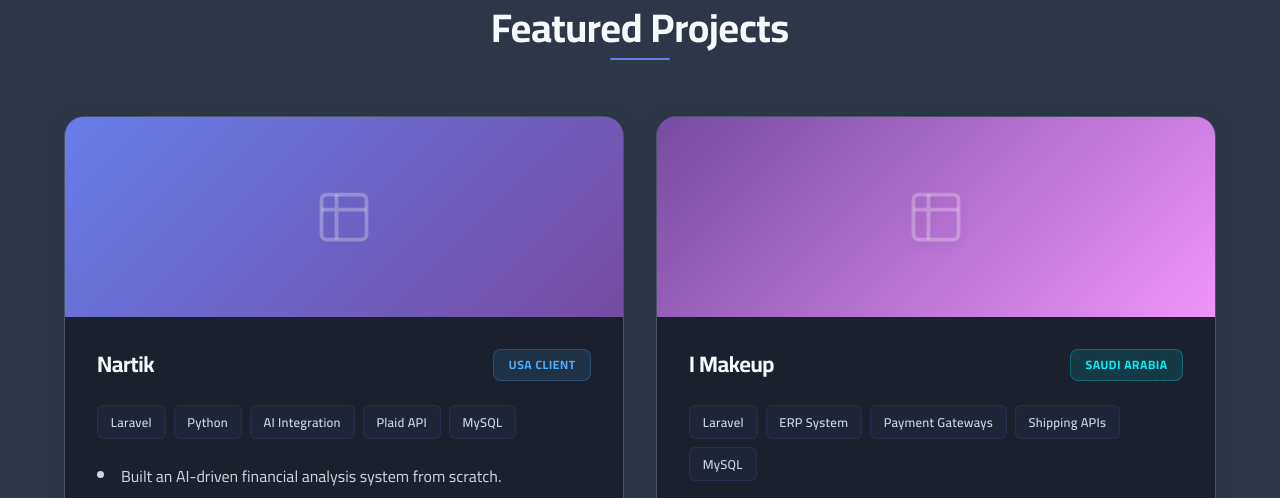
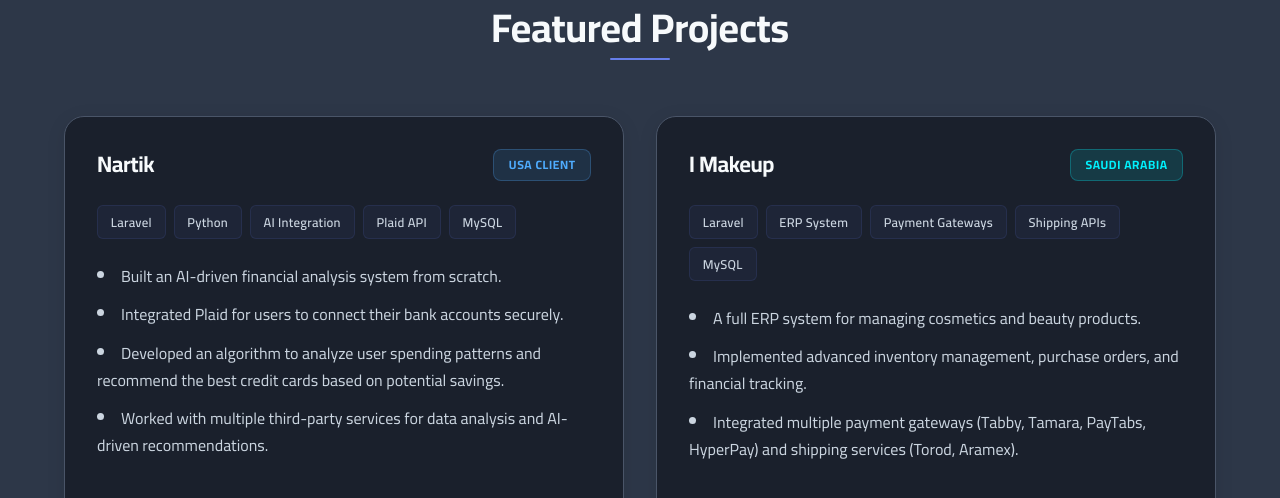
Before and after one commit to Zienab-Khaled/zienab-portfolio, a website built with Vite: page index.html in a window 1280 px wide. Shown: the part 3590-4088 px from the top of the page. Built offline with nearby package versions, Linux system fonts and the light colour scheme.

```diff
--- a/src/main.ts
+++ b/src/main.ts
@@ -453,14 +453,6 @@
         <div class="projects-grid">
           ${portfolioData.projects.map((project, index) => `
             <div class="project-card" data-aos="zoom-in" data-aos-delay="${index * 100}" data-project-index="${index}">
-              <div class="project-image">
-                <div class="project-image-placeholder" style="background: linear-gradient(135deg, ${['#667eea', '#764ba2', '#f093fb', '#4facfe', '#00f2fe'][index % 5]} 0%, ${['#764ba2', '#f093fb', '#4facfe', '#00f2fe', '#667eea'][index % 5]} 100%);">
-                  <svg viewBox="0 0 24 24" fill="none" stroke="rgba(255,255,255,0.3)" stroke-width="1.5">
-                    <rect x="3" y="3" width="18" height="18" rx="2"/>
-                    <path d="M3 9h18M9 3v18"/>
-                  </svg>
-                </div>
-              </div>
               <div class="project-header">
                 <h3>${project.name}</h3>
                 <span class="project-type project-type-${project.type.toLowerCase().replace(/\s+/g, '-').replace(/[^a-z0-9-]/g, '')}">${project.type}</span>
--- a/src/style.css
+++ b/src/style.css
@@ -1980,61 +1980,7 @@
   border-color: rgba(102, 126, 234, 0.25);
 }
 
-.project-image {
-  width: 100%;
-  height: 200px;
-  overflow: hidden;
-  position: relative;
-  background: linear-gradient(135deg,
-    rgba(102, 126, 234, 0.7) 0%,
-    rgba(118, 75, 162, 0.6) 50%,
-    rgba(159, 122, 234, 0.7) 100%);
-}
-
-.project-image-placeholder {
-  width: 100%;
-  height: 100%;
-  display: flex;
-  align-items: center;
-  justify-content: center;
-  transition: transform 0.3s ease;
-  font-size: 3.5rem;
-  position: relative;
-  z-index: 2;
-}
-
-.project-image::before {
-  content: '';
-  position: absolute;
-  top: 0;
-  left: 0;
-  right: 0;
-  bottom: 0;
-  background: linear-gradient(135deg,
-    rgba(102, 126, 234, 0.5) 0%,
-    rgba(118, 75, 162, 0.5) 50%,
-    rgba(159, 122, 234, 0.5) 100%);
-  opacity: 0.85;
-  z-index: 1;
-  transition: opacity 0.4s ease;
-}
-
-.project-card:hover .project-image::before {
-  opacity: 0.95;
-}
-
-.project-card:hover .project-image-placeholder {
-  transform: scale(1.05);
-}
-
-.project-image-placeholder svg {
-  width: 60px;
-  height: 60px;
-  opacity: 0.9;
-  filter: drop-shadow(0 4px 8px rgba(0, 0, 0, 0.2));
-}
-
-.project-card > *:not(.project-image) {
+.project-card > * {
   padding: 0 2rem;
 }
 
@@ -3458,10 +3404,6 @@
     gap: 1.5rem;
   }
 
-  .project-image {
-    height: 180px;
-  }
-
   .project-header {
     flex-direction: column;
     align-items: flex-start;
@@ -3478,7 +3420,7 @@
     padding: 0.35rem 0.8rem;
   }
 
-  .project-card > *:not(.project-image) {
+  .project-card > * {
     padding: 0 1.5rem;
   }
 
@@ -4059,10 +4001,6 @@
     font-size: 2rem;
   }
 
-  .project-image {
-    height: 160px;
-  }
-
   .project-header {
     flex-direction: column;
     align-items: flex-start;
@@ -4079,7 +4017,7 @@
     padding: 0.3rem 0.7rem;
   }
 
-  .project-card > *:not(.project-image) {
+  .project-card > * {
     padding: 0 1.2rem;
   }
 
```
